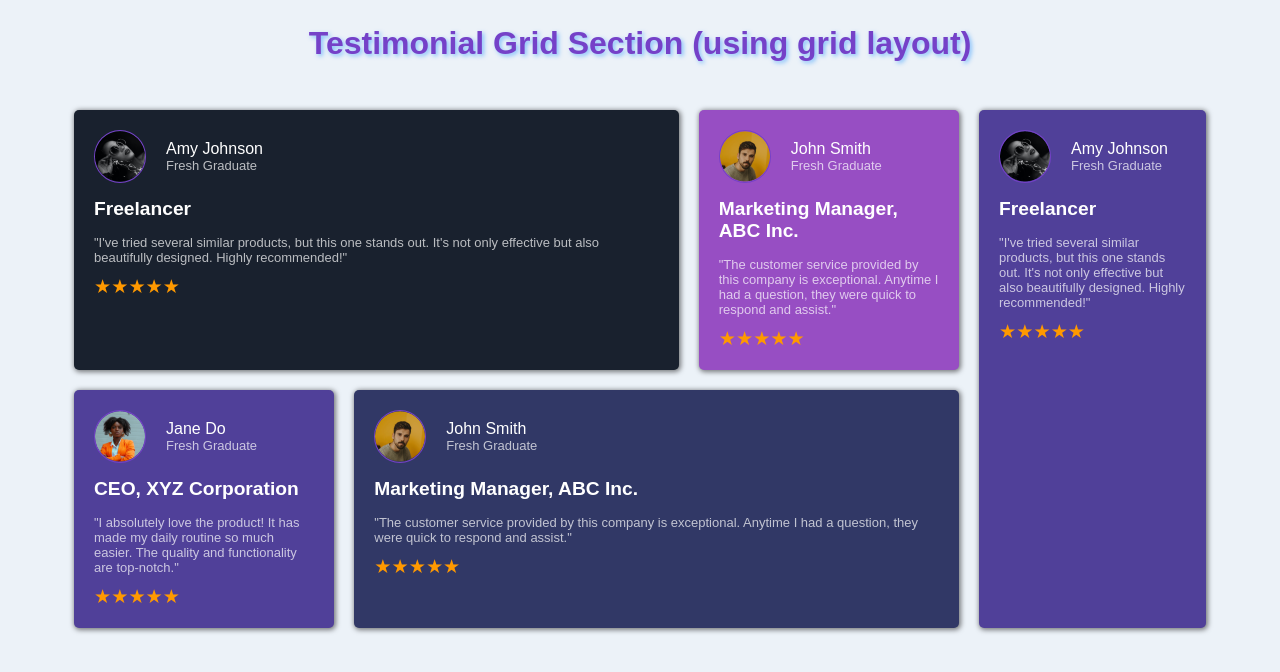
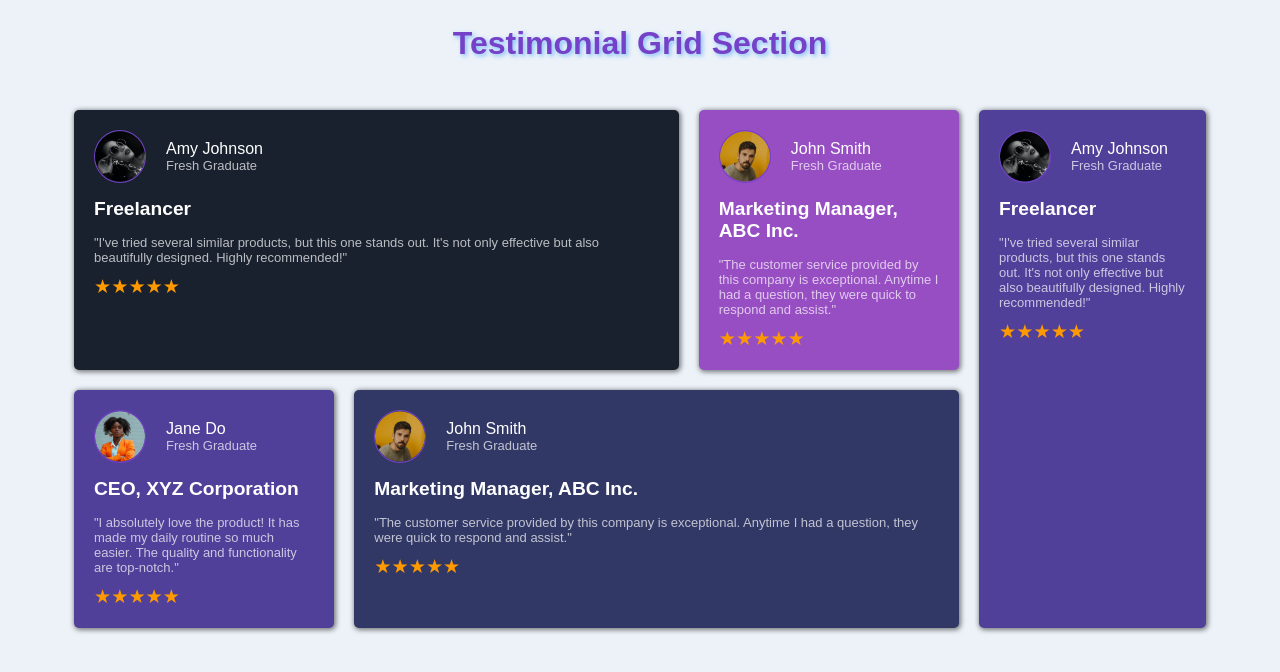
Before and after one commit to sabiha-wasema/Testimonial-Grid-Section, a plain HTML site: page index.html in a window 1280 px wide. Drawn offline with Linux system fonts and the light colour scheme.

Commit message:
readme file update

```diff
--- a/index.html
+++ b/index.html
@@ -9,7 +9,7 @@
 </head>
 
 <body>
-    <h1>Testimonial Grid Section (using grid layout) </h1>
+    <h1>Testimonial Grid Section</h1>
     <div id="grid-container">
         <div id="main-left">
             <div id="main-left-top">
```
